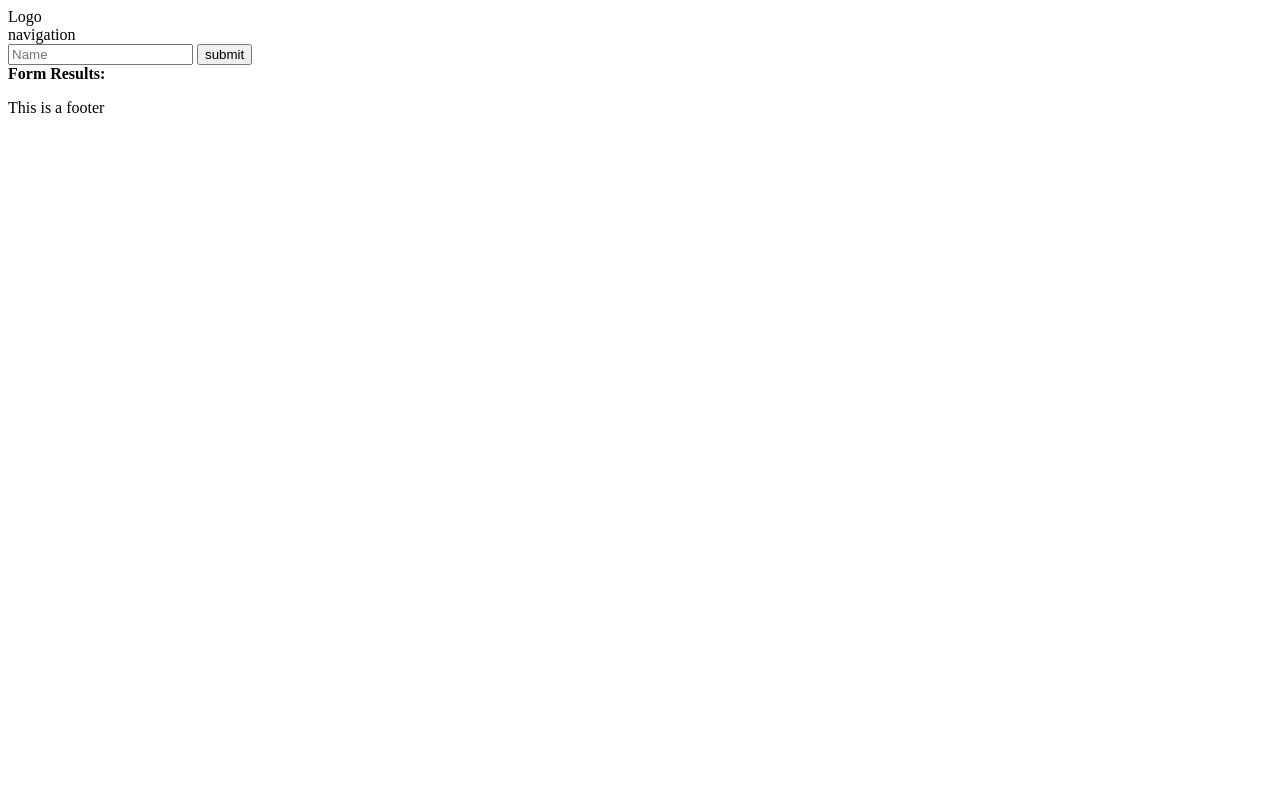
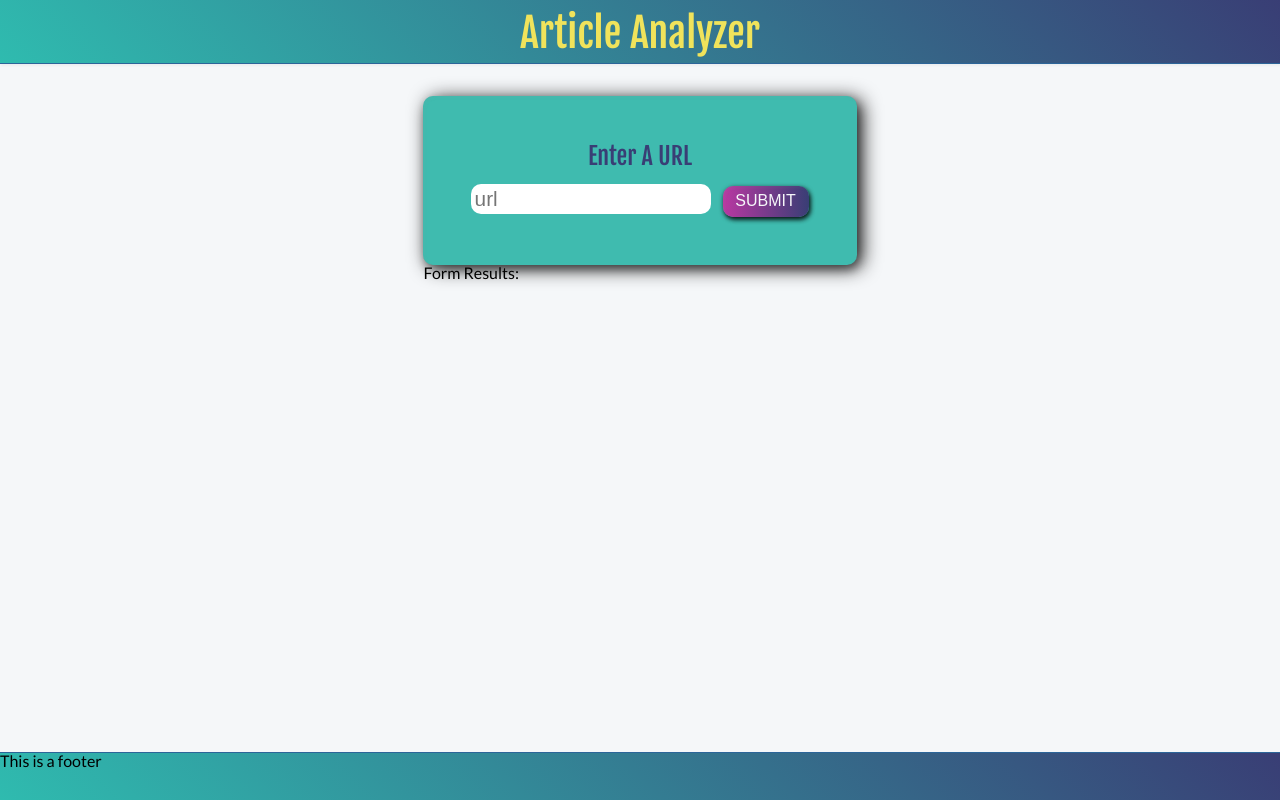
Before and after one commit to LalaIAm/hashtag-gen, a website built with webpack: page src/client/views/index.html in a window 1280 px wide. Built offline with nearby package versions, Linux system fonts and the light colour scheme.

Commit message:
feat: update scss

```diff
--- a/src/client/index.js
+++ b/src/client/index.js
@@ -1,7 +1,11 @@
 import './styles/reset.scss';
 import './styles/base.scss';
+import './styles/header.scss';
+import './styles/form.scss';
+import './styles/footer.scss';
 
 import { handleSubmit } from './js/formHandler';
+import { processResults } from './js/updateUI';
 
 
-export { handleSubmit };
+export { handleSubmit, processResults };
--- a/src/client/js/formHandler.js
+++ b/src/client/js/formHandler.js
@@ -1,16 +1,37 @@
-function handleSubmit(event) {
+const submit = document.getElementById('submit');
+
+const handleSubmit = async (event) => {
   event.preventDefault();
 
   // check what text was put into the form field
-  let formText = document.getElementById('name').value;
-  checkForName(formText);
+  let url = document.getElementById('url').value;
 
   console.log('::: Form Submitted :::');
-  fetch('http://localhost:8080/test')
-    .then((res) => res.json())
-    .then(function (res) {
-      document.getElementById('results').innerHTML = res.message;
-    });
-}
+
+  const myHeaders = new Headers();
+  myHeaders.append('Content-Type', 'application/json');
+
+  const data = JSON.stringify({ url: url });
+
+  const options = {
+    method: 'POST',
+    headers: myHeaders,
+    body: data,
+    redirect: 'follow',
+  };
+
+  fetch('/api/analyze', options)
+    .then((response) => response.json())
+    .then((result) => {
+      console.log('result: ', result)
+      Client.processResults(result)
+    })
+
+    .catch((error) => console.log('error: ', error));
+
+
+};
+
+submit.addEventListener('click', handleSubmit);
 
 export { handleSubmit };
--- /dev/null
+++ b/src/client/js/updateUI.js
@@ -0,0 +1,23 @@
+const processResults = (result) => {
+    let hashtags;
+    let sentiment;
+    let summary;
+
+
+    for (let i = 0; i < result.length; i++){
+        if (result[i].endpoint === "hashtags") {
+            hashtags = result[i].result.hashtags;
+            console.log('hashtags', hashtags);
+        } else if (result[i].endpoint === "sentiment") {
+            sentiment = result[i].result
+            console.log('sentiment', sentiment);
+        } else if (result[i].endpoint = "summarize") {
+            summary = result[i].result.sentences
+            console.log("summary: ", summary);
+        }
+    }
+
+    return { hashtags, sentiment, summary };
+}
+
+export { processResults };
--- a/src/client/styles/base.scss
+++ b/src/client/styles/base.scss
@@ -0,0 +1,17 @@
+body {
+    font-family: 'Lato';
+    background-color: #f5f7f9;
+}
+
+h1,
+h2 {
+    font-family: 'Fjalla One', sans-serif;
+}
+
+main {
+    display: flex;
+    flex-direction: column;
+    align-items: center;
+    height: 100%;
+    width: 100%;
+}
--- /dev/null
+++ b/src/client/styles/footer.scss
@@ -0,0 +1,9 @@
+footer {
+    position: absolute;
+    bottom: 0;
+    width: 100%;
+    background: linear-gradient(45deg, #2fbbaf, #393e75);
+    height: 3rem;
+    border-top: 1px solid #2c6599;;;
+     box-shadow: 1px 2px 2px rgba(0,0,0,0.04);
+}
--- /dev/null
+++ b/src/client/styles/form.scss
@@ -0,0 +1,43 @@
+form {
+    background-color: #3fbbaf;
+    color: #393E75;
+    margin-top: 2rem;
+    padding: 3rem;
+    box-shadow: 2px 5px 8px rgba(0,0,0,0.3), 5px 3px 19px rgba(0,0,0,0.9), inset 2px 2px 3px rgba(150,150,150,0.08);
+    border-radius: 10px;
+
+    h2 {
+        font-size: 1.5rem;
+        margin-bottom: 1rem;
+        text-align: center;
+    }
+
+    #url {
+        width: 15rem;
+        font-size: 1.3rem;
+        border-radius: 10px;
+        outline: none;
+        border: none;
+        padding: .2rem;
+    }
+
+    #submit {
+        padding: .4rem .8rem;
+        border-radius: 10px;
+        outline: none;
+        border: none;
+        cursor: pointer;
+        font-size: 1rem;
+        margin-left: .5rem;
+        text-transform: uppercase;
+        background: linear-gradient(90deg, #B938A2, #393E75);
+        color: #F5F7F9;
+        box-shadow: 1px 2px 5px rgba(0,0,0,0.9), 2px 3px 4px rgba(0,0,0,0.3), inset 2px 2px 3px rgba(150,150,150,0.08);
+        transform: all .4s ease-in;
+
+        &:hover {
+            background: #B938A2;
+            box-shadow: 1px 1px 2px rgba(0,0,0,0.3);
+        }
+    }
+}
--- /dev/null
+++ b/src/client/styles/header.scss
@@ -0,0 +1,13 @@
+header {
+    background: linear-gradient(45deg, #2fbbaf, #393e75);
+    height: 4rem;
+    border-bottom: 1px solid #2c6599;
+    box-shadow: 1px 2px 2px rgba(0,0,0,0.04);
+
+    h1 {
+        text-align: center;
+        font-size: 2.5rem;
+        padding-top: .8rem;
+        color: #f0e35b;
+    }
+}
--- a/src/client/styles/reset.scss
+++ b/src/client/styles/reset.scss
@@ -0,0 +1,55 @@
+/* http://meyerweb.com/eric/tools/css/reset/
+   v2.0 | 20110126
+   License: none (public domain)
+*/
+
+* {
+    box-sizing: border-box;
+}
+
+html, body, div, span, applet, object, iframe,
+h1, h2, h3, h4, h5, h6, p, blockquote, pre,
+a, abbr, acronym, address, big, cite, code,
+del, dfn, em, img, ins, kbd, q, s, samp,
+small, strike, strong, sub, sup, tt, var,
+b, u, i, center,
+dl, dt, dd, ol, ul, li,
+fieldset, form, label, legend,
+table, caption, tbody, tfoot, thead, tr, th, td,
+article, aside, canvas, details, embed,
+figure, figcaption, footer, header, hgroup,
+menu, nav, output, ruby, section, summary,
+time, mark, audio, video {
+	margin: 0;
+	padding: 0;
+	border: 0;
+	font-size: 100%;
+	font: inherit;
+	vertical-align: baseline;
+}
+/* HTML5 display-role reset for older browsers */
+article, aside, details, figcaption, figure,
+footer, header, hgroup, menu, nav, section {
+	display: block;
+}
+body {
+	line-height: 1;
+}
+ol, ul {
+	list-style: none;
+}
+blockquote, q {
+	quotes: none;
+}
+blockquote:before, blockquote:after,
+q:before, q:after {
+	content: '';
+	content: none;
+}
+table {
+	border-collapse: collapse;
+	border-spacing: 0;
+}
+ul {
+    list-style-type: none;
+}
--- a/src/client/views/index.html
+++ b/src/client/views/index.html
@@ -5,26 +5,23 @@
     <meta charset="utf-8">
     <meta name='viewport' content='width=device-width, initial-scale=1.0'>
     <title>Hashtag Generator</title>
-
+<link href="https://fonts.googleapis.com/css2?family=Fjalla+One&family=Lato&display=swap" rel="stylesheet">
 </head>
 
 <body>
 
     <header>
-        <div class="">
-            Logo
-        </div>
-        <div class="">
-            navigation
-        </div>
+        <h1>Article Analyzer</h1>
+
     </header>
 
     <main>
         <section>
-            <form class="" onsubmit="return handleSubmit(event)">
-                <input id="name" type="text" name="input" value="" onblur="onBlur()" placeholder="Name">
-                <input type="submit" name="" value="submit" onclick="return handleSubmit(event)"
-                    onsubmit="return handleSubmit(event)">
+            <form class="" onsubmit="return Client.handleSubmit(event)">
+                <h2>Enter A URL</h2>
+                <input id="url" type="text" name="url" placeholder="url">
+                <input type="submit" name="" id='submit' value="submit" onclick="return Client.handleSubmit(event)"
+                    onsubmit="return Client.handleSubmit(event)">
             </form>
             <section>
 
--- a/src/server/index.js
+++ b/src/server/index.js
@@ -2,6 +2,8 @@ const express = require('express');
 const bodyParser = require('body-parser');
 const cors = require('cors');
 require('dotenv').config();
+
+const router = require('./api');
 
 const PORT = process.env.PORT || 3000;
 
@@ -20,3 +22,5 @@ app.get('/', (req, res) => {
 app.listen(PORT, () => {
     console.log(`Server listening at http://localhost:${PORT}`)
 })
+
+app.use('/api', router);
--- a/webpack.dev.js
+++ b/webpack.dev.js
@@ -16,8 +16,15 @@ module.exports = {
     },
     devtool: 'inline-source-map',
     devServer: {
+        historyApiFallback: true,
+        proxy: {
+            '/api': 'http://localhost:3000',
+        },
+        open: true,
+        compress: true,
         contentBase: './dist',
-        hot: true
+        hot: true,
+        port: 8080
     },
     module: {
         rules: [
```
Also changed, not shown: package.json (+8 -1 lines), src/server/api.js (added, +39 -0 lines), 1 other file.
